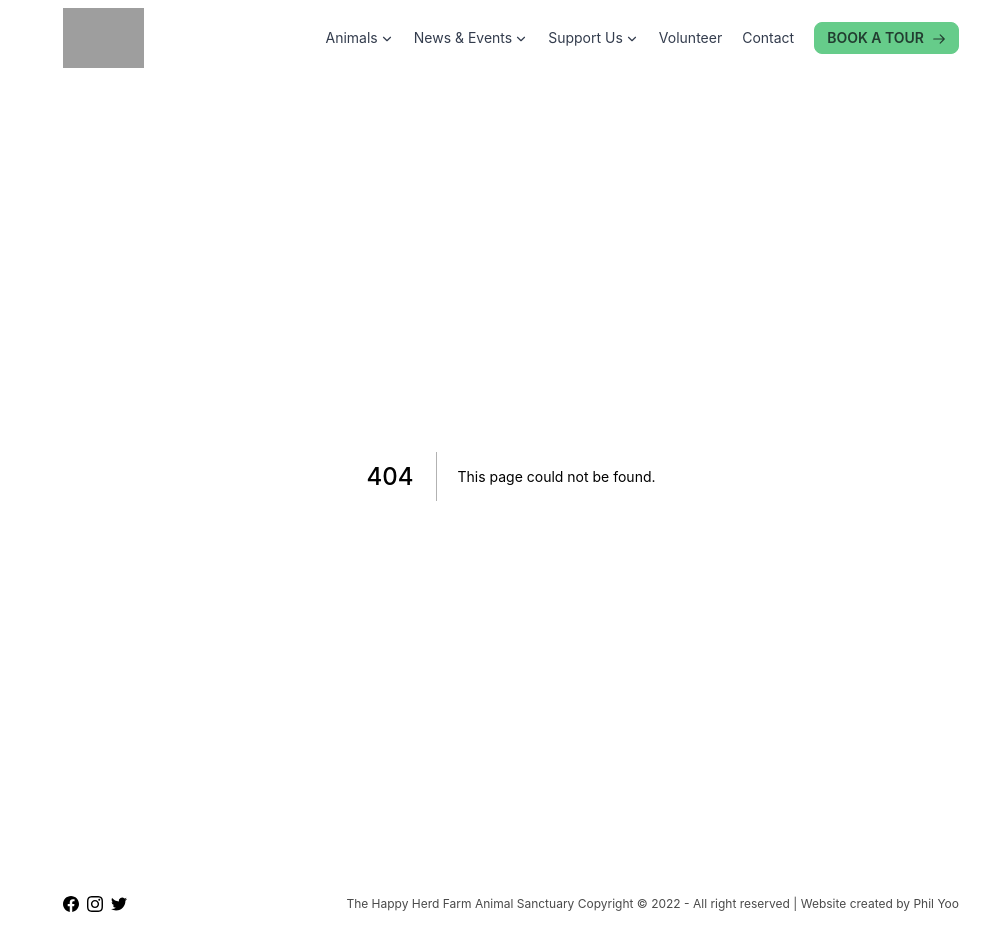
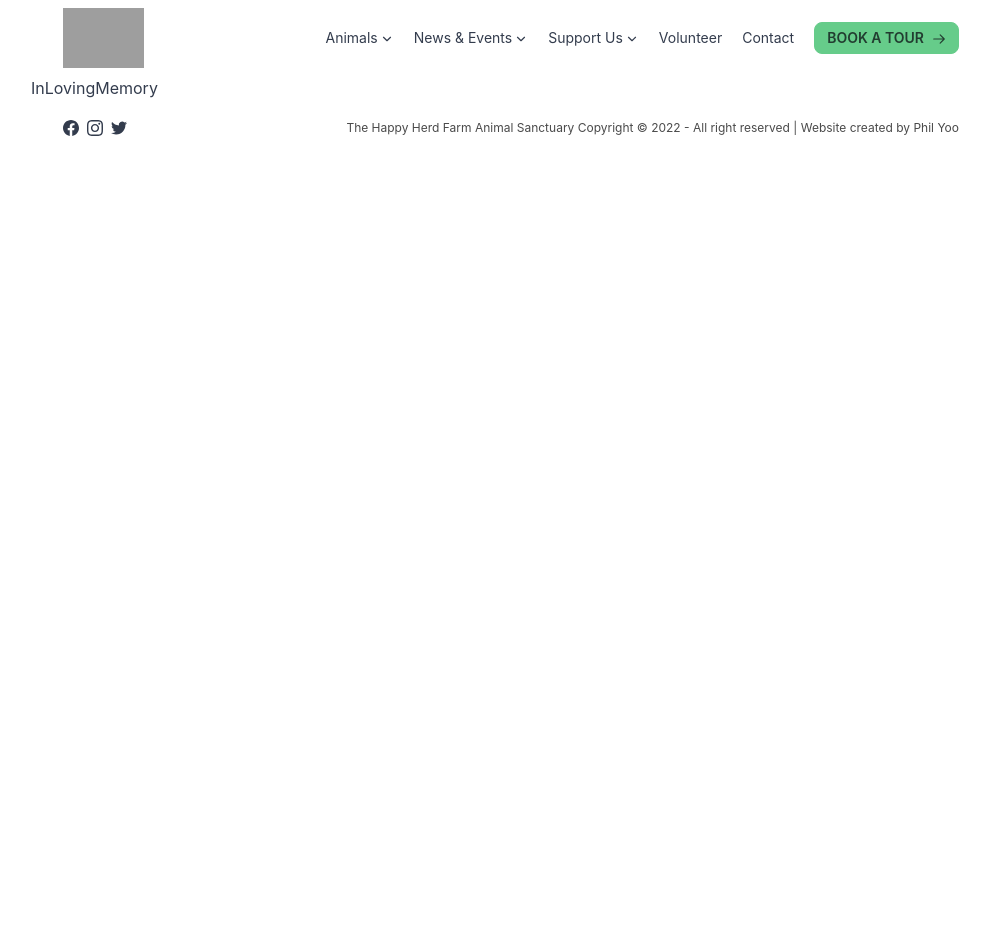
Before and after one commit to josemourinho333/happyherd, a Next.js app in the folder client/: page /inlovingmemory in a window 1280 px wide. Before the commit this address had no page. Shown: the whole page, without its empty margins (129-1119 px from the left). After the commit the page ends 800 px from the top, so only its background shows below. Built offline with nearby package versions, Linux system fonts and the light colour scheme; grey boxes are pictures that could not be loaded.

Commit message:
Add new page for rip animals

```diff
--- /dev/null
+++ b/client/pages/inlovingmemory.jsx
@@ -0,0 +1,9 @@
+import React from 'react';
+
+const InLovingMemory = () => {
+  return (
+    <div>InLovingMemory</div>
+  )
+}
+
+export default InLovingMemory;
```
